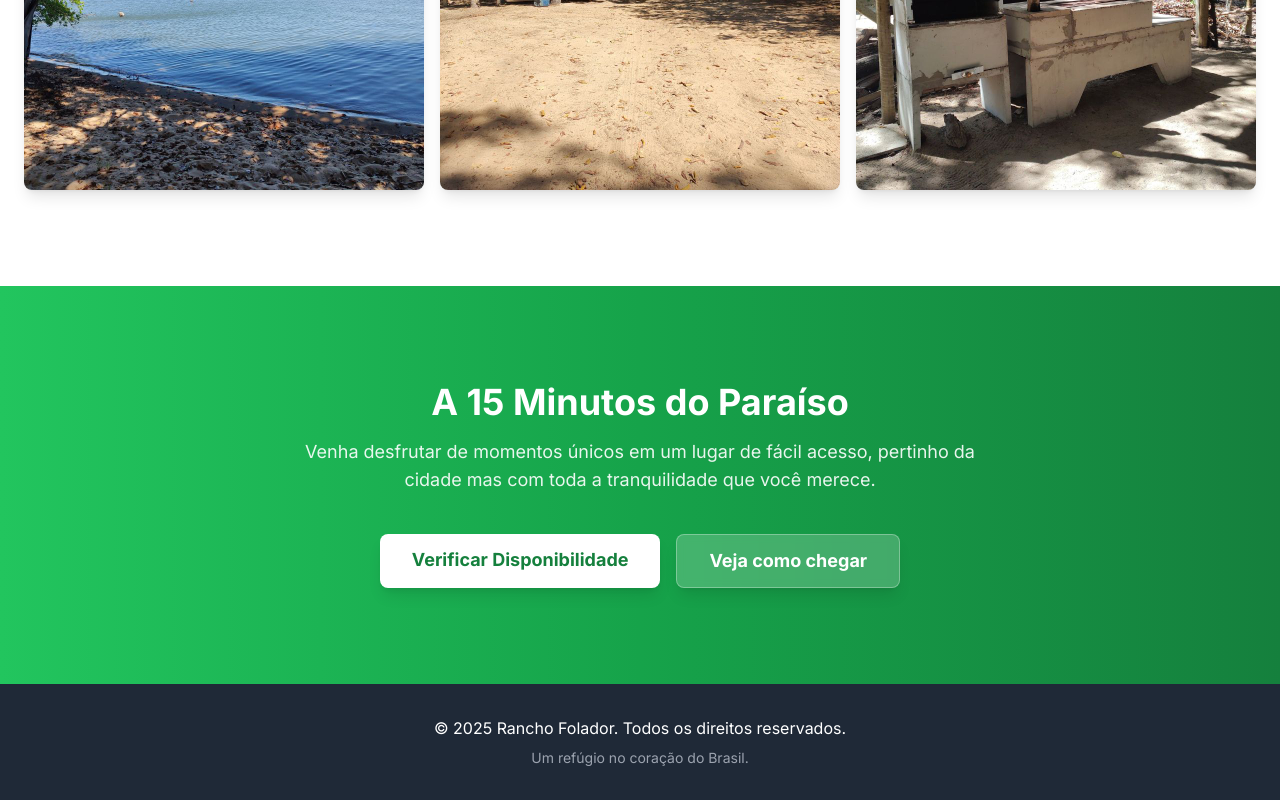
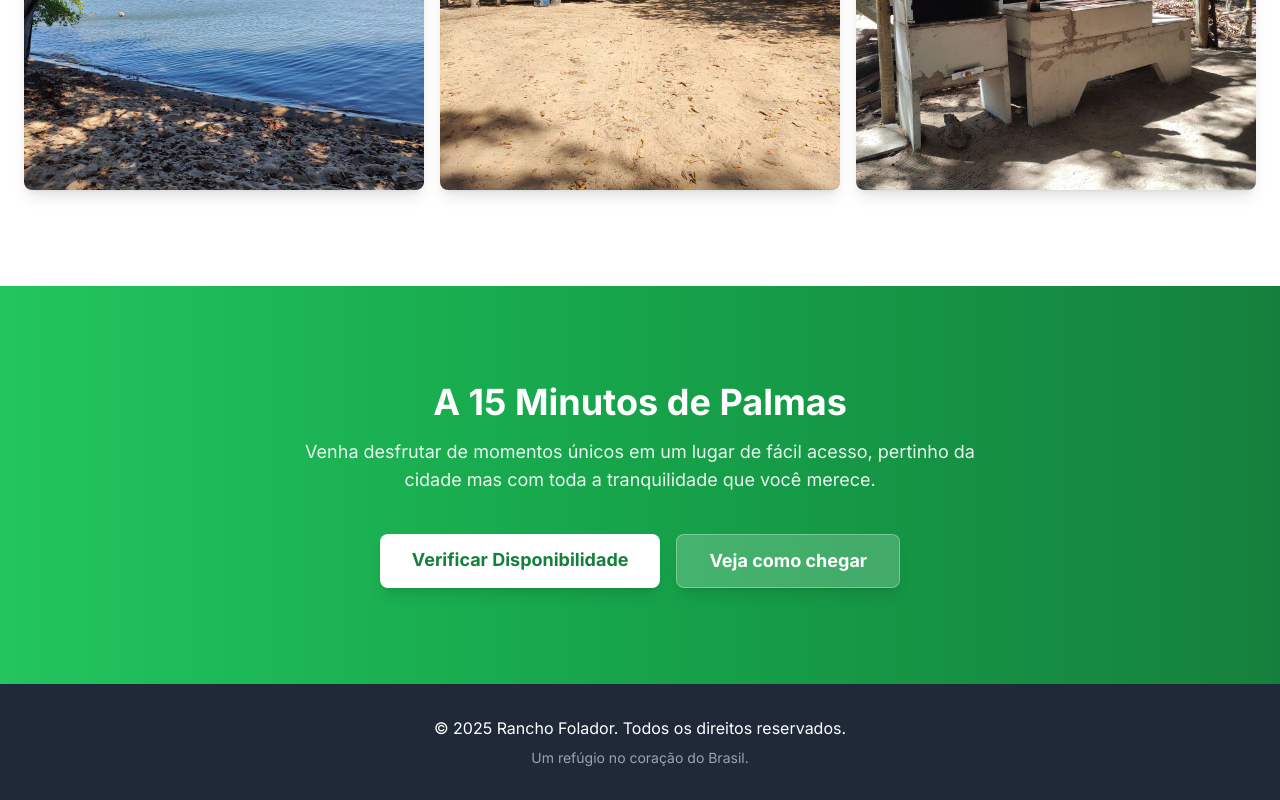
Before and after one commit to vesper244/Rancho-folador, a plain HTML site: page index.html in a window 1280 px wide. Shown: the part 2336-3136 px from the top of the page. Drawn offline with nearby package versions, Linux system fonts and the light colour scheme.

Commit message:
Update index.html

```diff
--- a/index.html
+++ b/index.html
@@ -90,7 +90,7 @@
         <!-- ========== LOCALIZAÇÃO & CTA SECTION ========== -->
         <section class="py-24 text-white" style="background: linear-gradient(to right, #22c55e, #16a34a, #15803d);">
             <div class="container mx-auto px-6 text-center">
-                <h2 class="text-3xl md:text-4xl font-bold">A 15 Minutos do Paraíso</h2>
+                <h2 class="text-3xl md:text-4xl font-bold">A 15 Minutos de Palmas</h2>
                 <p class="mt-4 max-w-2xl mx-auto text-lg opacity-90">Venha desfrutar de momentos únicos em um lugar de fácil acesso, pertinho da cidade mas com toda a tranquilidade que você merece.</p>
                 <div class="mt-10 flex flex-col sm:flex-row gap-4 justify-center">
                      <a href="https://wa.me/5563985010009" target="_blank" class="bg-white text-green-700 hover:bg-gray-200 font-bold py-3 px-8 rounded-lg text-lg transition-transform transform hover:scale-105 shadow-lg">
```
